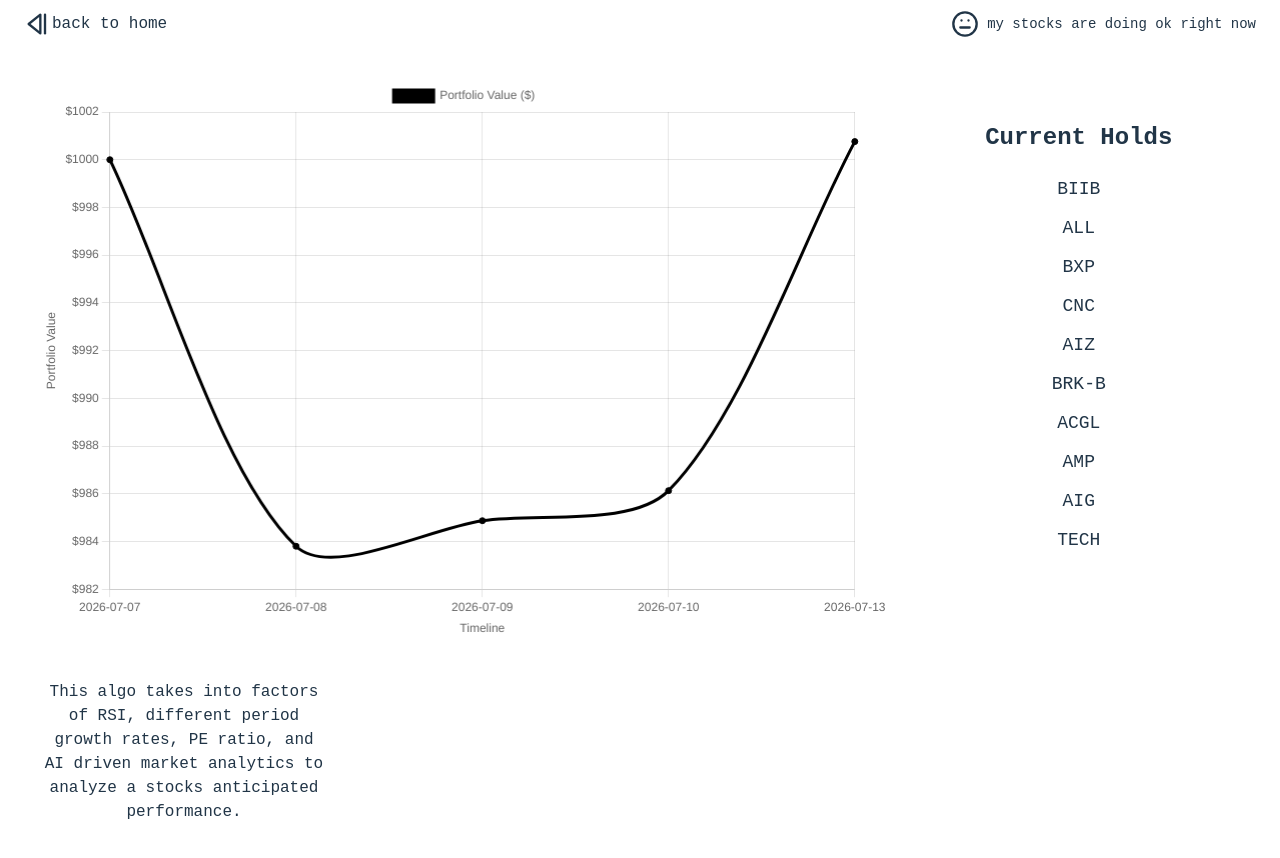
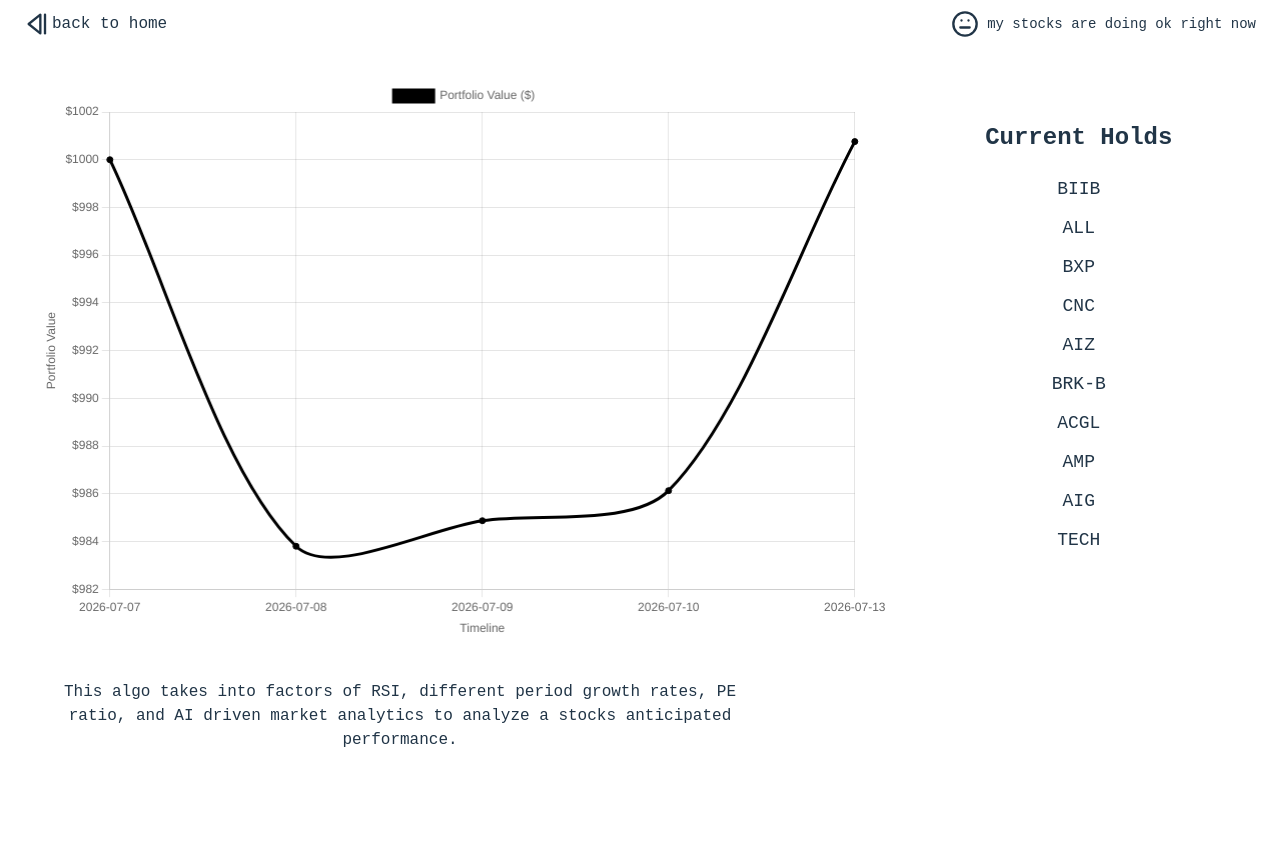
Before and after one commit to emmettyoung/website, a React (Vite) app in the folder frontend/: page /stock-portfolio in a window 1280 px wide. Shown: the top 858 px of the page. After the commit the page ends 826 px from the top, so only its background shows below. Built offline with nearby package versions, Linux system fonts and the light colour scheme.

Commit message:
updating resume links

```diff
--- a/frontend/src/components/SelectProfileLinks.tsx
+++ b/frontend/src/components/SelectProfileLinks.tsx
@@ -14,8 +14,8 @@
 }
 
 export const profileLinks: personalLinks = {
-  transcript: "https://drive.google.com/file/d/1A80N7sE3kjA3KYbzSf7O6WjV2knMf9hm/view?usp=sharing",
-  resume: "https://drive.google.com/file/d/1lUiTor7cYy5V0rAvlA1EJt7Wcd9W8kxo/view?usp=sharing",
+  transcript: "https://drive.google.com/file/d/1qCjumeFN3zzhc41OIVxcW5iowEDdGEnn/view?usp=drive_link",
+  resume: "https://drive.google.com/file/d/1jL1L2uMLc2QmyvwB3idAm2LFpRxgjt8t/view?usp=drive_link",
   linkedIn: "https://www.linkedin.com/in/emmett-young-79870a255/",
   email: "eyoung.vt@gmail.com",
   phone: "8025981630"
--- a/frontend/src/styles/main.css
+++ b/frontend/src/styles/main.css
@@ -302,15 +302,10 @@
 
 .about-algo {
   margin-top: 40px;
-  width: 30%;
+  width: 60%;
   padding-bottom: 50px;
   display: flex;
   justify-content: left;
-}
-
-.about-algo details {
-  width: 80%;
-  text-align: center;
 }
 
 .about-algo summary {
```
